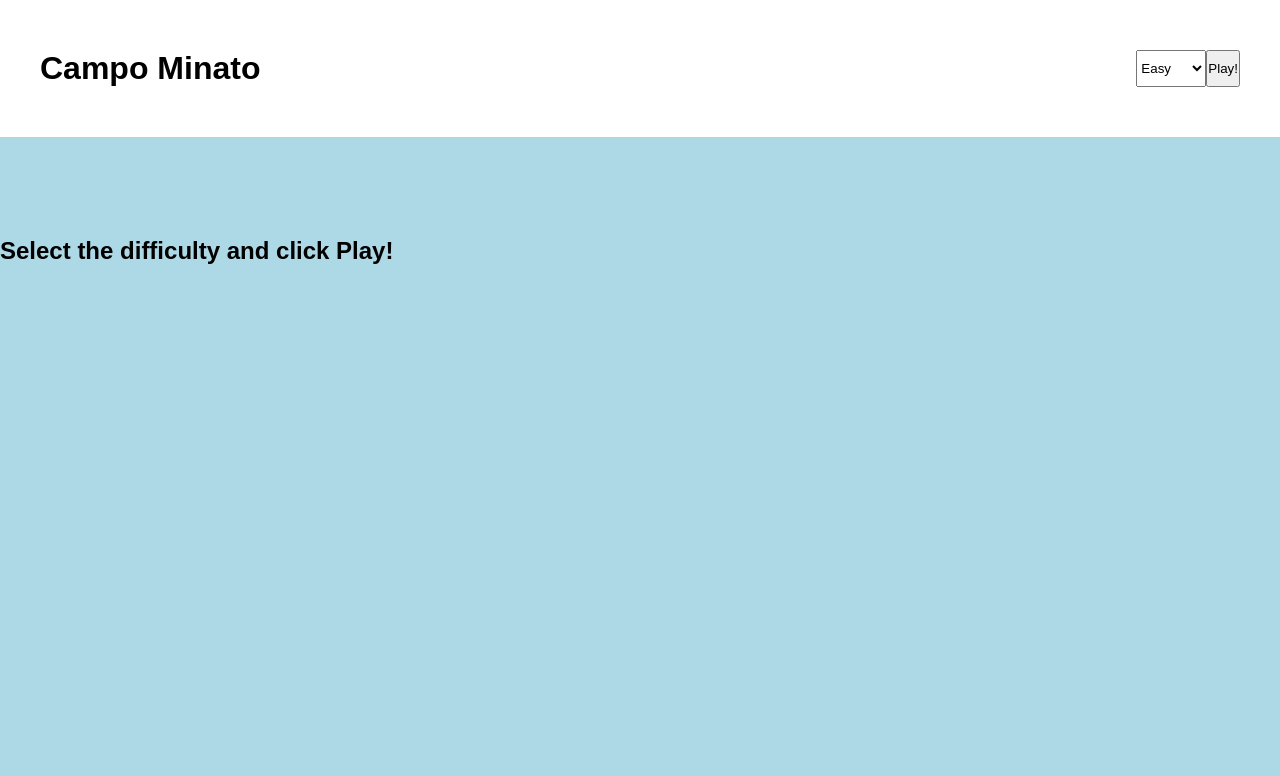
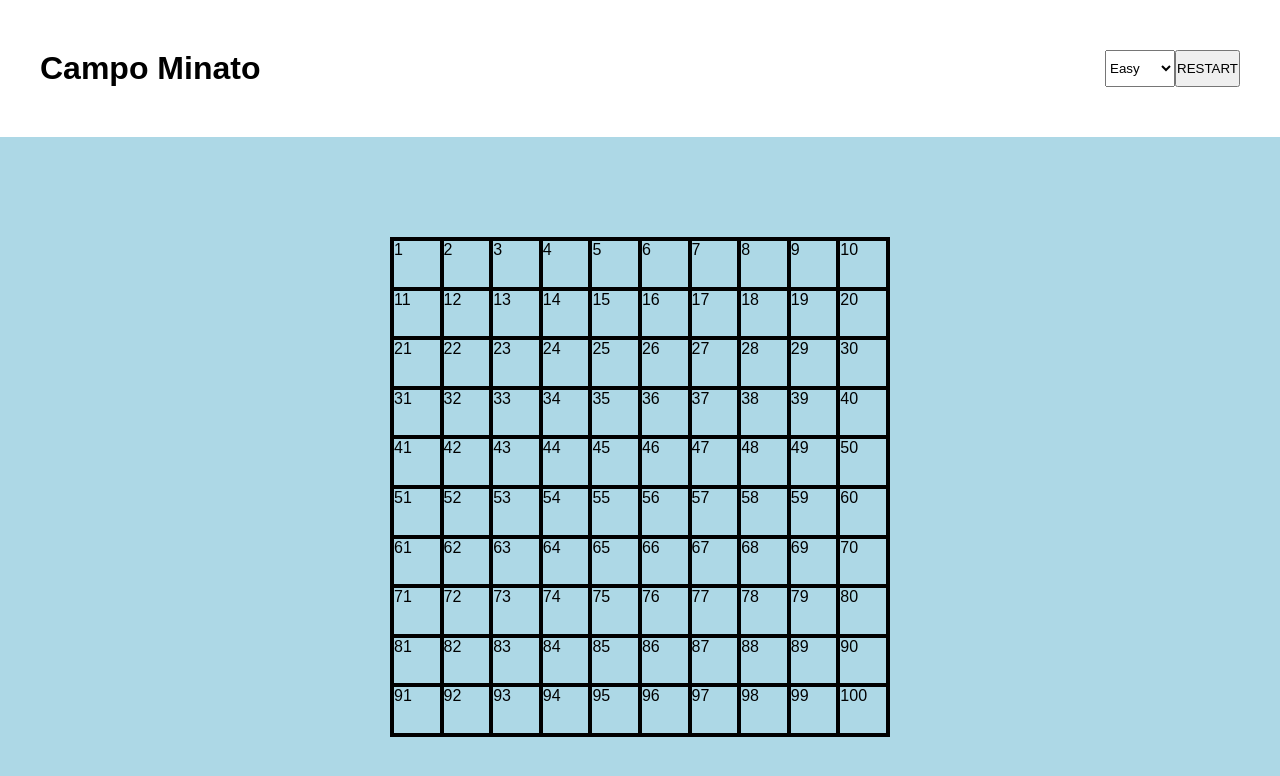
Before and after one commit to DavideCroce/js-campominato-dom, a plain HTML site: page index.html in a window 1280 px wide. Both pictures are taken after a click on the button "Play!". Drawn offline with Linux system fonts and the light colour scheme.

Commit message:
fixed issues on the cells

```diff
--- a/css/style.css
+++ b/css/style.css
@@ -23,9 +23,32 @@ main{
     height: 100vh;
     width: 100vw;
     padding-top: 100px;
+    display: flex;
+    justify-content: center;
 }
 
 #level{
     display: flex;
     justify-content: space-between;
 }
+
+
+#grid{
+    border: 2px solid black;
+    height: 500px;
+    width: 500px;
+    display: none;
+    flex-wrap: wrap;
+}
+
+.cell{
+    border: 2px solid black;
+}
+
+.safe{
+    background-color: rgb(146, 197, 146);
+}
+
+.bomb{
+    background-color: red;
+}
--- a/index.html
+++ b/index.html
@@ -21,9 +21,7 @@
     </header>
     <main>
         <div class="container">
-            <div id="grid">
-                <h2>Select the difficulty and click Play!</h2>
-            </div>
+            <div id="grid"></div>
         </div>
     </main>
     <script src="js/script.js"></script>
--- a/js/script.js
+++ b/js/script.js
@@ -19,9 +19,9 @@ const getRandomNumber = (min, max) => Math.floor(Math.random() * (max - min + 1)
 
 
 // RECUPERO LA GRIGLIA
-const select = document.getElementById("choices");
+const select = document.getElementById("diff");
 const grid = document.getElementById("grid");
-const button = document.getElementById("start");
+const button = document.getElementById("play");
 
 function start() {
     // Cambio il tasto del bottone e lo chiamo ricomincia
@@ -37,10 +37,10 @@ function start() {
     let columns;
 
     switch (select.value) {
-        case "2":
+        case "diff2":
             columns = 9;
             break;
-        case "3":
+        case "diff3":
             columns = 7;
             break;
         default:
```
